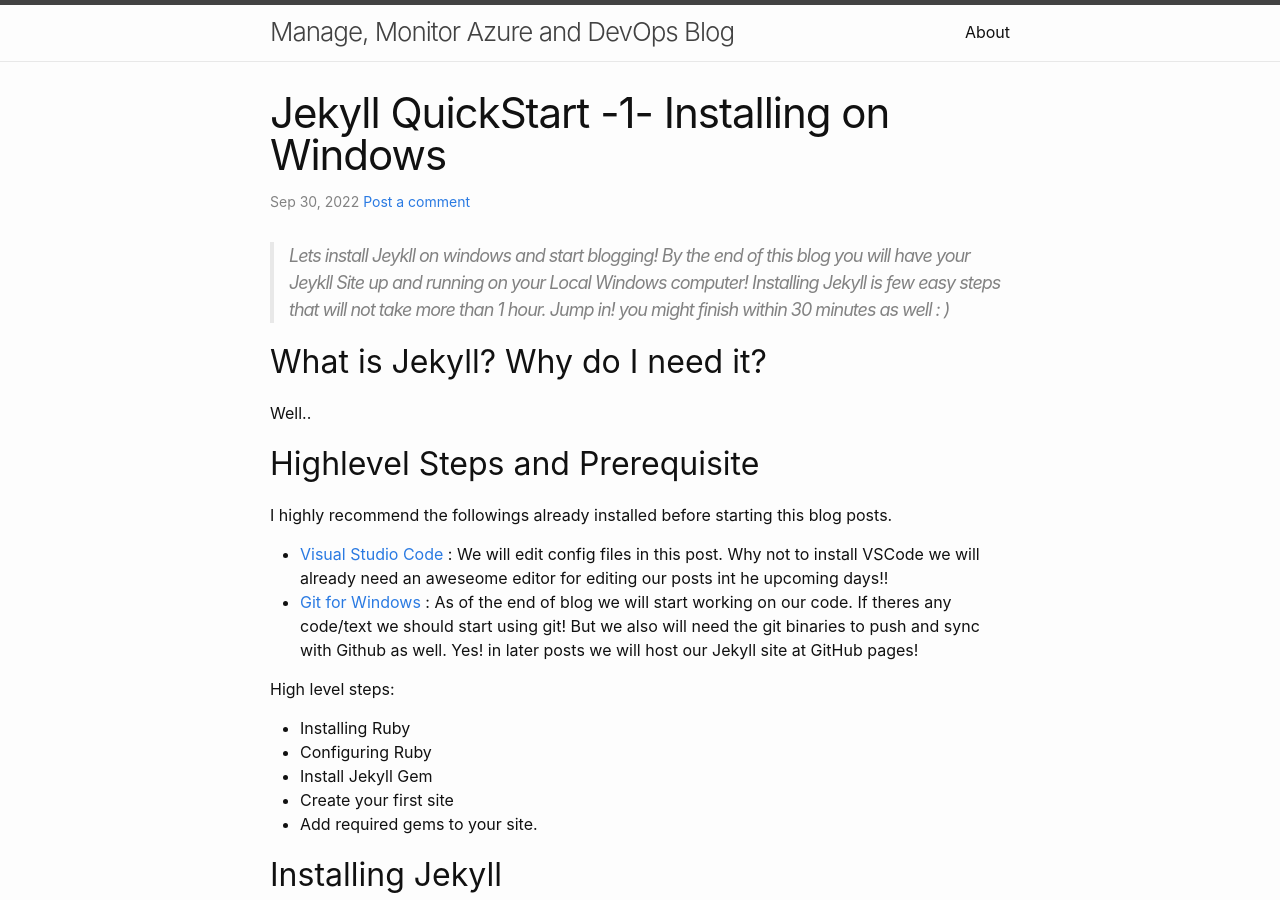
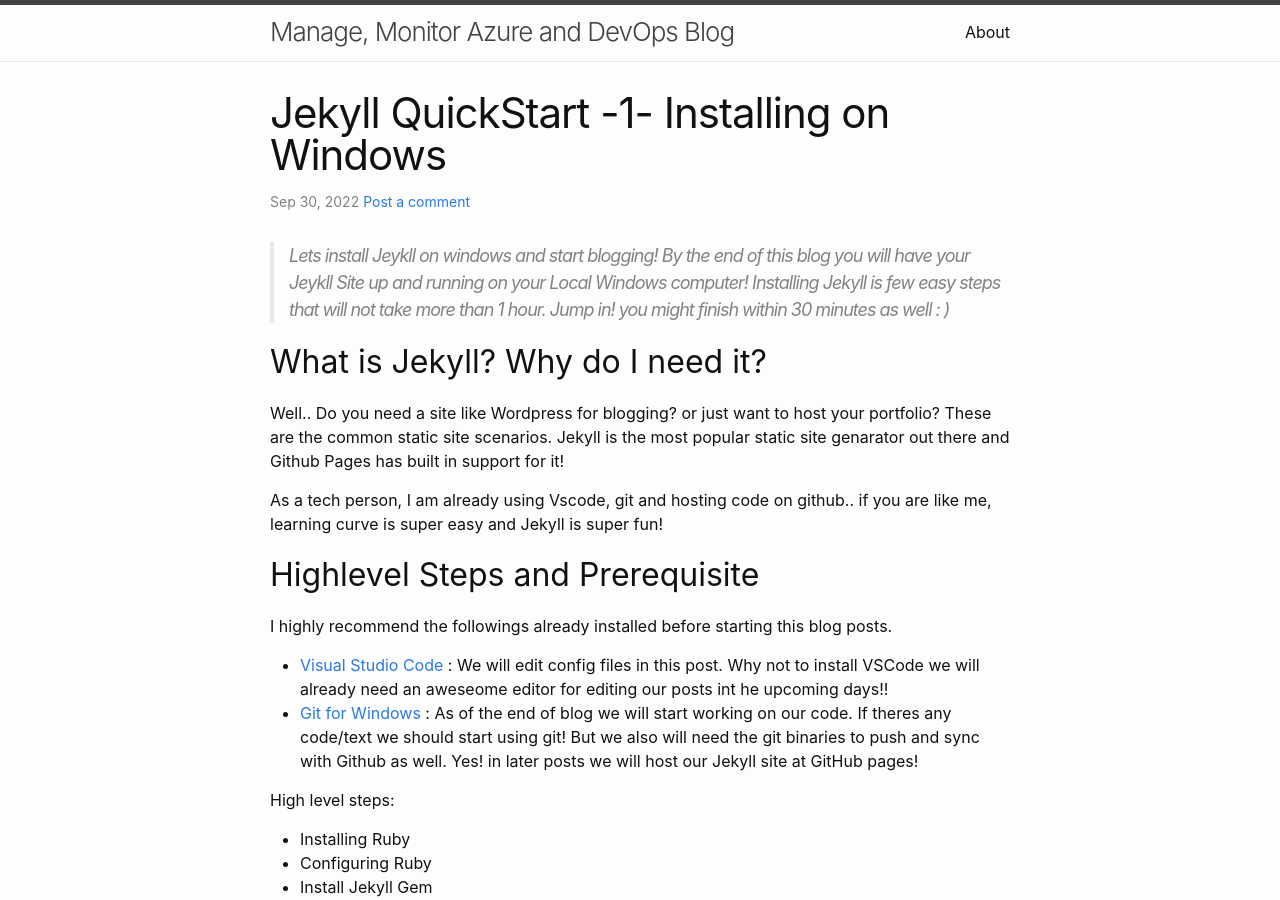
Before and after one commit to emrgcl/emrgcl.github.io, a Jekyll site: the page built from _posts/22-09-30-Jekyll-Quickstart-InstallingOnWindows.markdown, in a window 1280 px wide and 900 px high. Built offline with Jekyll 4.4.1, drawn with Linux system fonts in a browser that asks for light colours; comment, search, counter and statistics services are not loaded.

Commit message:
updated post

```diff
--- a/_posts/22-09-30-Jekyll-Quickstart-InstallingOnWindows.markdown
+++ b/_posts/22-09-30-Jekyll-Quickstart-InstallingOnWindows.markdown
@@ -7,7 +7,9 @@ categories: Tools Blogging Jekyll
 > Lets install Jeykll on windows and start blogging! By the end of this blog you will have your Jeykll Site up and running on your Local Windows computer! Installing Jekyll is few easy steps that will not take more than 1 hour. Jump in! you might finish within 30 minutes as well : )
 
 ## What is Jekyll? Why do I need it?
-Well..
+Well.. Do you need a site like Wordpress for blogging? or just want to host your portfolio? These are the common static site scenarios. Jekyll is the most popular static site genarator out there and Github Pages has built in support for it!
+
+As a tech person, I am already using Vscode, git and hosting code on github.. if you are like me, learning curve is super easy and Jekyll is super fun!
 
 ## Highlevel Steps and Prerequisite
 
```
